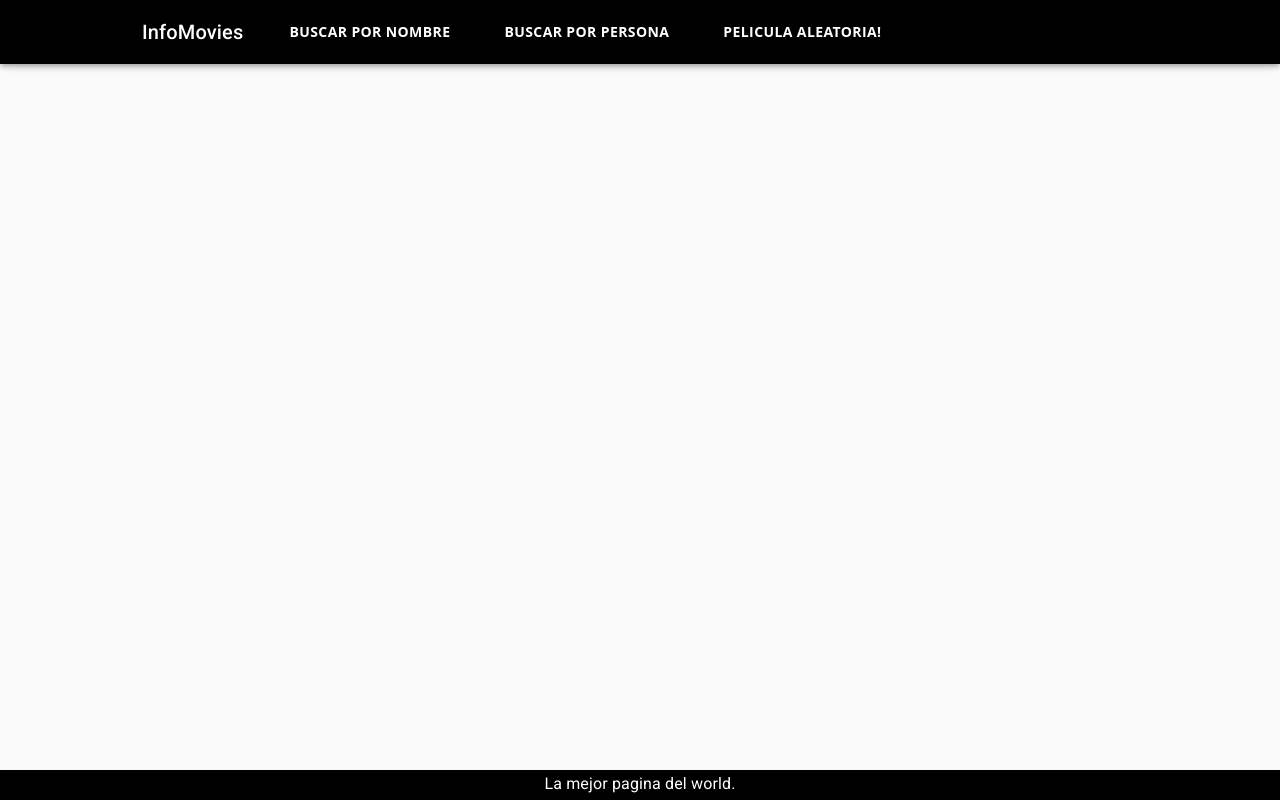
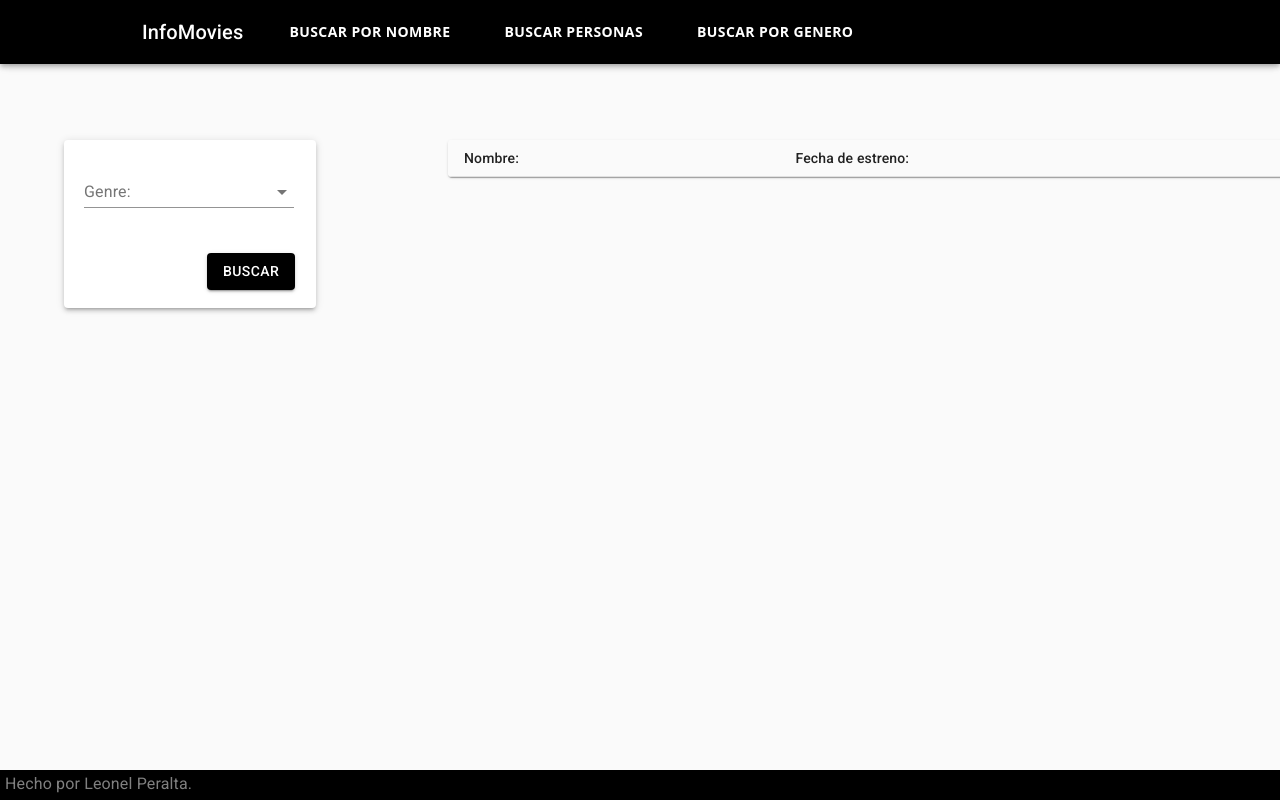
Before and after one commit to leonelmperalta/infoMovies, a React (Create React App) app: page /BusquedaPorGenero in a window 1280 px wide. Built offline with nearby package versions, Linux system fonts and the light colour scheme.

Commit message:
funcionalidades realizadas, faltan detalles de diseño

```diff
--- a/src/components/BusquedaAleatoria.jsx
+++ /dev/null
@@ -1,9 +0,0 @@
-import React from 'react';
-
-const BusquedaPorNombre = () => {
-    return (
-        <div>BUSQUEDA PorNombre</div>
-     );
-}
-
-export default BusquedaPorNombre;
--- /dev/null
+++ b/src/components/BusquedaPorGenero.jsx
@@ -0,0 +1,105 @@
+import React, { Fragment, useState, useEffect } from "react";
+import { withStyles } from "@material-ui/core/styles";
+import {
+  Paper,
+  Button,
+  FormControl,
+  InputLabel,
+  Select,
+  MenuItem,
+} from "@material-ui/core";
+import generos from "./resources/genres";
+import ListaDePeliculas from "./ListaDePeliculas";
+
+const styles = {
+  paper: {
+    position: "absolute",
+    top: "10em",
+    left: "5vw",
+    width: "18em",
+    height: "12em",
+    padding: "10px",
+    display: "inline-block",
+  },
+  formControl: {
+    position: "relative",
+    minWidth: "15em",
+    margin: "10px 10px",
+  },
+  button: {
+    position: "relative",
+    top: "2.5em",
+    left: "9.5em",
+    backgroundColor: "black",
+    "&:hover": {
+      background: "gray",
+    },
+  },
+};
+
+const BusquedaPorGenero = (props) => {
+  const { classes } = props;
+
+  const [genero, setGenero] = React.useState("");
+
+  const [resultadoBusqueda, setResultadoBusqueda] = useState({});
+
+  const handleChange = (event) => {
+    setGenero(event.target.value);
+  };
+
+  const consultarAPI = async (id) => {
+    let url = "https://api.themoviedb.org/3/discover/movie?api_key=2bfde98323b35592c98968f6ac494fc7&with_genres=" + id;
+    let resultado = "";
+    try {
+      await fetch(url).then((response) => response.json()).then((data) => (resultado = data));
+      setResultadoBusqueda(resultado);
+    } catch (error) {
+      console.log(error);
+    }
+  }
+
+  function realizarBusqueda() {
+
+    if(genero === ""){
+      alert("no elegiste nada bro");
+    }
+
+    //llamo a la funcion para buscar el contenido en la api
+    consultarAPI(genero);
+
+    // reinicio la busqueda
+    setGenero("");
+  }
+
+  return (
+    <Fragment>
+      <Paper elevation={3} className={classes.paper}>
+        <form noValidate autoComplete="off">
+          <FormControl className={classes.formControl}>
+            <InputLabel id="demo-simple-select-label">Genre: </InputLabel>
+            <Select
+              labelId="demo-simple-select-label"
+              id="demo-simple-select"
+              value={genero}
+              onChange={handleChange}
+            >
+              {generos.generos.map((genero) => (<MenuItem value={genero.id}>{genero.name}</MenuItem>))}
+            </Select>
+          </FormControl>
+          <Button
+            variant="contained"
+            color="primary"
+            className={classes.button}
+            onClick={realizarBusqueda}
+          >
+            Buscar
+          </Button>
+        </form>
+      </Paper>
+      <ListaDePeliculas resultadoBusqueda = {resultadoBusqueda} />
+    </Fragment>
+  );
+};
+
+export default withStyles(styles)(BusquedaPorGenero);
--- a/src/components/BusquedaPorPersona.jsx
+++ b/src/components/BusquedaPorPersona.jsx
@@ -81,7 +81,6 @@ const BusquedaPorPersona = (props) => {
       await fetch(url)
         .then((response) => response.json())
         .then((data) => (resultado = data));
-        console.log(resultado);
       validarRenderPersona(resultado);
     } catch (error) {
       console.log(error);
--- a/src/components/Footer.jsx
+++ b/src/components/Footer.jsx
@@ -12,15 +12,16 @@ const styles = {
     height: "30px",
   },
   footerText: {
-      color: "white",
-      textAlign: "center",
+      color: "gray",
+      textAlign: "left",
+      padding: "2px 5px"
   }
 };
 
 const Footer = (props) => {
   const { classes } = props;
   return <div className={classes.footer}>
-      <Typography variant= "subtitle1" color= "secondary" className={classes.footerText}> La mejor pagina del world.</Typography>
+      <Typography variant= "body1" color= "secondary" className={classes.footerText}> Hecho por Leonel Peralta.</Typography>
   </div>;
 };
 
--- a/src/components/Header.jsx
+++ b/src/components/Header.jsx
@@ -54,7 +54,7 @@ const Header = (props) => {
       <AppBar className={classes.header}>
         <Toolbar>
           <Typography variant="h6" className={classes.logo}>
-            <Link color="inherit" to="/Home" component={RouterLink}> InfoMovies </Link>
+            <Link color="inherit" to="/" component={RouterLink}> InfoMovies </Link>
           </Typography>
           <div className={classes.toolbar}>{getButtonData()}</div>
         </Toolbar>
--- a/src/components/Home.jsx
+++ /dev/null
@@ -1,9 +0,0 @@
-import React from 'react';
-
-const Home = () => {
-    return ( <div>
-        SOY EL HOME
-    </div> );
-}
-
-export default Home;
--- a/src/components/Pelicula.jsx
+++ b/src/components/Pelicula.jsx
@@ -51,6 +51,8 @@ const Pelicula = (props) => {
   const id = props.match.params.id;
 
   useEffect(() => {
+
+
     getMovie(id);
   }, []);
 
@@ -73,37 +75,32 @@ const Pelicula = (props) => {
     setPelicula(resultado);
   };
 
-  const titulo = pelicula.title;
-  const descripcion = pelicula.overview;
-  const popularidad = pelicula.popularity;
-  const fechaLanzamiento = pelicula.release_date;
-  const votos = pelicula.vote_count;
-  const votoPromedio = pelicula.vote_average;
+  const {title, overview, popularity, release_date, vote_count, vote_average} = pelicula;
   const pathImagen = pelicula.poster_path;
   const urlImagen = "https://image.tmdb.org/t/p/w185" + pathImagen;
 
   return (
     <Paper className={classes.paper}>
-      <img className={classes.imagenPelicula} src={urlImagen}></img>
+      <img className={classes.imagenPelicula} src={urlImagen} alt=""></img>
       <Typography variant="h5" className={classes.titulo}>
-        {titulo}
+        {title}
       </Typography>
       <Typography variant="body1" className={classes.descripcion}>
         {" "}
-        {descripcion}
+        {overview}
       </Typography>
       <Typography variant="body1" className={classes.fechaLanzamiento}>
-        <strong>Release date:</strong> {fechaLanzamiento}
+        <strong>Release date:</strong> {release_date}
       </Typography>
       <Typography variant="body1" className={classes.otrosDatos}>
-        <strong>Vote count : </strong> {votos}
+        <strong>Vote count : </strong> {vote_count}
       </Typography>
       <Typography variant="body1" className={classes.otrosDatos}>
-        <strong>Vote average: </strong> {votoPromedio}
+        <strong>Vote average: </strong> {vote_average}
       </Typography>
       <Typography variant="body1" className={classes.otrosDatos}>
         <strong>Popularity: </strong>
-        {popularidad}
+        {popularity}
       </Typography>
     </Paper>
   );
--- a/src/components/Persona.jsx
+++ b/src/components/Persona.jsx
@@ -65,36 +65,31 @@ const Persona = (props) => {
     setPersona(resultado);
   };
 
-  const nombre = persona.name;
-  const biografia = persona.biography;
-  const popularidad = persona.popularity;
-  const fechaCumpleanios = persona.birthday;
-  const lugarNacimiento = persona.place_of_birth;
-  const genero = persona.gender;
+  const {name, biography, popularity, birthday, place_of_birth, gender} = persona;
   const pathImagen = persona.profile_path;
   const urlImagen = "https://image.tmdb.org/t/p/w185" + pathImagen;
 
   return (
     <Paper className={classes.paper}>
-      <img className={classes.imagenPersona} src={urlImagen}></img>
+      <img className={classes.imagenPersona} src={urlImagen} alt= ""></img>
       <Typography variant="h5" className={classes.titulo}>
-        {nombre}
+        {name}
       </Typography>
       <Typography variant="body1" className={classes.biografia}>
-        {biografia}
+        {biography}
       </Typography>
       <Typography variant="body1" className={classes.otrosDatos}>
-        <strong>Birthday:</strong> {fechaCumpleanios}
+        <strong>Birthday:</strong> {birthday}
       </Typography>
       <Typography variant="body1" className={classes.otrosDatos}>
-        <strong>Gender: </strong> {genero === 1 ? "Female" : genero === 2 ? "Male" : "N/D"}
+        <strong>Gender: </strong> {gender === 1 ? "Female" : gender === 2 ? "Male" : "N/D"}
       </Typography>
       <Typography variant="body1" className={classes.otrosDatos}>
-        <strong>Place of Birth: </strong> {lugarNacimiento}
+        <strong>Place of Birth: </strong> {place_of_birth}
       </Typography>
       <Typography variant="body1" className={classes.otrosDatos}>
         <strong>Popularity: </strong>
-        {popularidad}
+        {popularity}
       </Typography>
     </Paper>
   );
--- a/src/components/Routes.jsx
+++ b/src/components/Routes.jsx
@@ -1,9 +1,8 @@
 import React from 'react';
-import {Switch , Route} from "react-router-dom";
+import {Switch , Route, Redirect} from "react-router-dom";
 import BusquedaPorNombre from "./BusquedaPorNombre";
 import BusquedaPorPersona from "./BusquedaPorPersona";
-import BusquedaAleatoria from "./BusquedaAleatoria";
-import Home from "./Home";
+import BusquedaPorGenero from "./BusquedaPorGenero";
 import Pelicula from "./Pelicula";
 import Persona from "./Persona";
 
@@ -12,11 +11,10 @@ const Routes = () => {
         <Switch>
             <Route exact path={'/BusquedaPorNombre'} component= {BusquedaPorNombre} />
             <Route exact path={'/BusquedaPorPersona'} component= {BusquedaPorPersona} />
-            <Route exact path={'/BusquedaAleatoria'} component= {BusquedaAleatoria} />
-            <Route exact path={'/Home'} component= {Home} />
+            <Route exact path={'/BusquedaPorGenero'} component= {BusquedaPorGenero} />
             <Route exact path={'/Pelicula/:id'} component= {Pelicula } />
             <Route exact path={'/Persona/:id'} component= {Persona} />
-
+            <Route exact path="/"> {<Redirect to="/BusquedaPorNombre"/>}</Route>
         </Switch>
      );
 }
--- a/src/components/resources/buttonsData.js
+++ b/src/components/resources/buttonsData.js
@@ -1,7 +1,7 @@
 const buttonData = [
     { label: "Buscar por nombre", href: "/BusquedaPorNombre" },
-    { label: "Buscar por Persona", href: "/BusquedaPorPersona" },
-    { label: "Pelicula aleatoria!", href: "/BusquedaAleatoria" }
+    { label: "Buscar personas", href: "/BusquedaPorPersona" },
+    { label: "Buscar por genero", href: "/BusquedaPorGenero" }
 ]
 
 export default buttonData;
--- /dev/null
+++ b/src/components/resources/genres.js
@@ -0,0 +1,3 @@
+const generos = [{"id":28,"name":"Action"},{"id":12,"name":"Adventure"},{"id":16,"name":"Animation"},{"id":35,"name":"Comedy"},{"id":80,"name":"Crime"},{"id":99,"name":"Documentary"},{"id":18,"name":"Drama"},{"id":10751,"name":"Family"},{"id":14,"name":"Fantasy"},{"id":36,"name":"History"},{"id":27,"name":"Horror"},{"id":10402,"name":"Music"},{"id":9648,"name":"Mystery"},{"id":10749,"name":"Romance"},{"id":878,"name":"Science Fiction"},{"id":10770,"name":"TV Movie"},{"id":53,"name":"Thriller"},{"id":10752,"name":"War"},{"id":37,"name":"Western"}];
+
+export default {generos};
```
Also changed, not shown: src/components/BusquedaPorNombre.jsx (+31 -29 lines), 1 other file (tests, documents, lock files or other folders).
